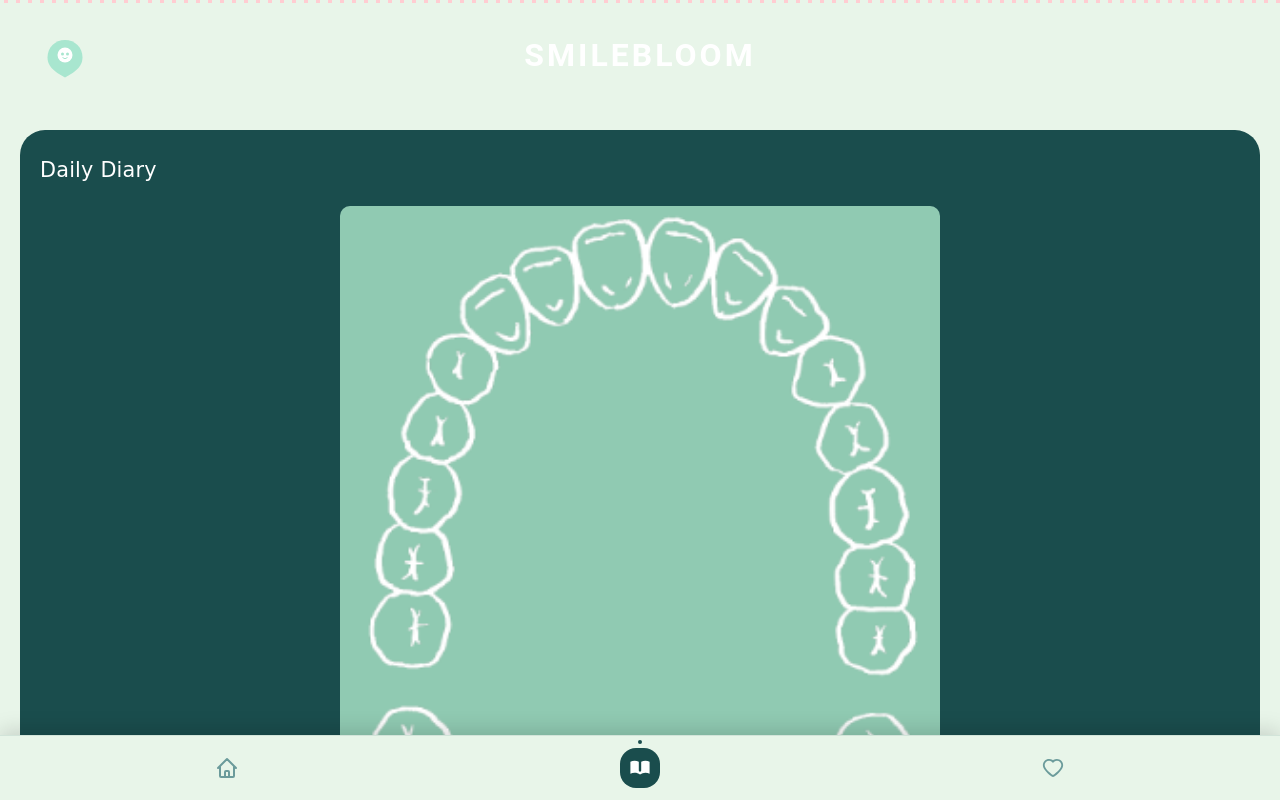
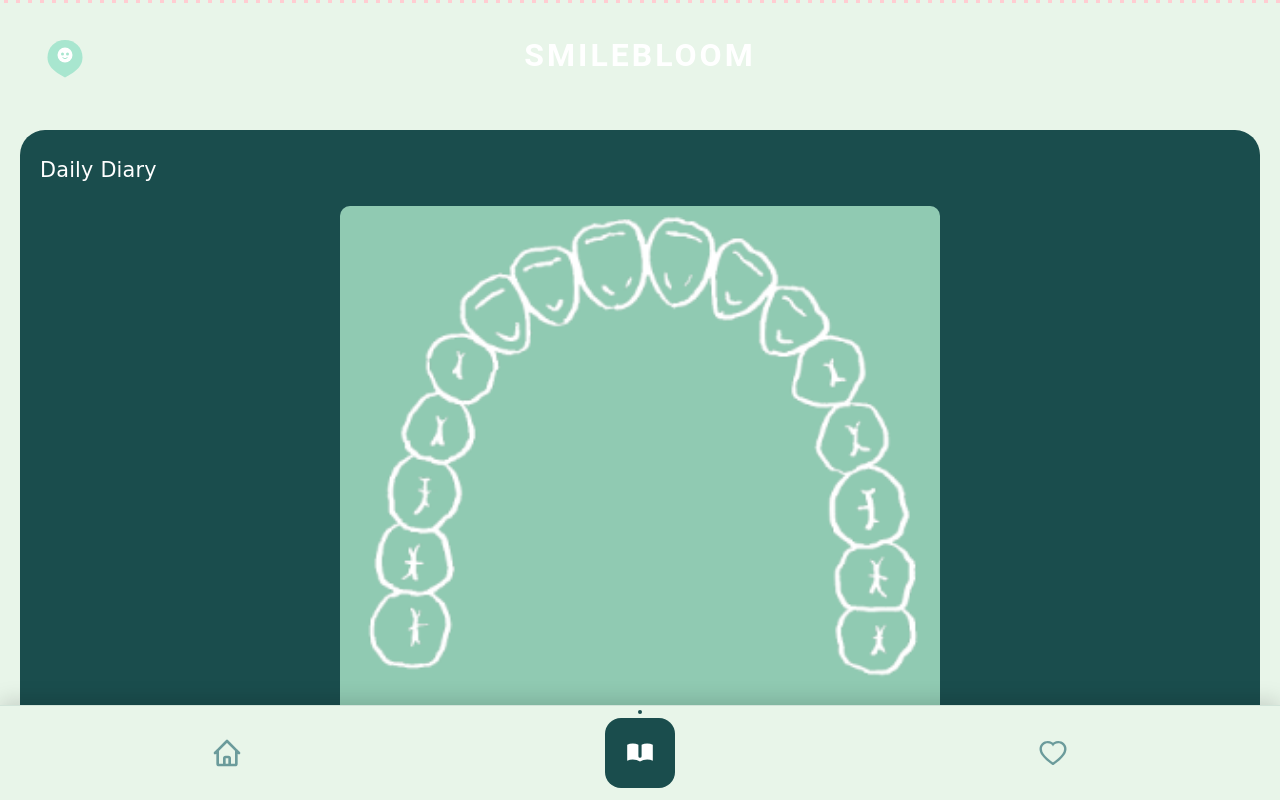
Before and after one commit to jayrboy/smilebloom-app, a React (Vite) app: page /daily in a window 1280 px wide. Built offline with nearby package versions, Linux system fonts and the light colour scheme.

Commit message:
Fix layout

```diff
--- a/src/components/Dashboard.jsx
+++ /dev/null
@@ -1,112 +0,0 @@
-import { useState, useEffect } from 'react'
-import { Box, Typography } from '@mui/material'
-import { styled } from '@mui/material/styles'
-import { DashboardHeader } from './HeaderSection'
-import MobileAppBar from '../layout/MobileAppBar'
-import { getCurrentUser } from '../utils/localStorage'
-
-const DashboardContainer = styled(Box)({
-  position: 'relative',
-  width: '100%',
-  minHeight: '100vh',
-  backgroundColor: '#E8F5E9',
-  fontFamily: 'system-ui, -apple-system, sans-serif',
-  padding: 0,
-  margin: 0,
-  overflowX: 'hidden',
-  overflowY: 'auto',
-})
-
-const DottedBorder = styled(Box)({
-  position: 'absolute',
-  left: 0,
-  right: 0,
-  height: '3px',
-  backgroundImage: 'radial-gradient(circle, #FFCDD2 2px, transparent 2px)',
-  backgroundSize: '12px 3px',
-  backgroundRepeat: 'repeat-x',
-  zIndex: 10,
-})
-
-const ContentBlock = styled(Box)({
-  backgroundColor: '#1a4d4d',
-  borderRadius: '25px',
-  padding: '25px 20px',
-  margin: '20px',
-  marginBottom: '100px',
-  minHeight: '300px',
-  '@media (max-width: 768px)': {
-    margin: '15px',
-    marginBottom: '90px',
-    minHeight: '250px',
-  },
-  '@media (max-width: 480px)': {
-    margin: '10px',
-    marginBottom: '90px',
-    padding: '20px 15px',
-  },
-})
-
-const calculateAge = (birthday) => {
-  if (!birthday) return { years: 0, months: 0, days: 0 }
-
-  const birthDate = new Date(birthday)
-  const today = new Date()
-  let years = today.getFullYear() - birthDate.getFullYear()
-  let months = today.getMonth() - birthDate.getMonth()
-  let days = today.getDate() - birthDate.getDate()
-
-  if (days < 0) {
-    months--
-    const lastMonth = new Date(today.getFullYear(), today.getMonth(), 0)
-    days += lastMonth.getDate()
-  }
-
-  if (months < 0) {
-    years--
-    months += 12
-  }
-
-  return { years, months, days }
-}
-
-const Dashboard = () => {
-  const [user, setUser] = useState()
-  const [age, setAge] = useState()
-
-  useEffect(() => {
-    const currentUser = getCurrentUser()
-    if (currentUser) {
-      setUser(currentUser)
-    }
-    const calculatedAge = calculateAge(currentUser.birthday)
-    setAge(calculatedAge)
-  }, [])
-
-  return (
-    <DashboardContainer>
-      <DottedBorder sx={{ top: 0 }} />
-      <DottedBorder sx={{ bottom: 0 }} />
-
-      <DashboardHeader age={age} userName={user?.name} />
-
-      <ContentBlock>
-        <Typography
-          sx={{
-            fontSize: { xs: '1.1rem', md: '1.3rem' },
-            color: 'white',
-            margin: '0 0 20px 0',
-            fontFamily: "'Comic Sans MS', 'Chalkboard SE', 'Comic Neue', cursive",
-            fontWeight: 400,
-          }}
-        >
-          Smile fact
-        </Typography>
-      </ContentBlock>
-
-      <MobileAppBar />
-    </DashboardContainer>
-  )
-}
-
-export default Dashboard
--- /dev/null
+++ b/src/layout/DashboardLayout.jsx
@@ -0,0 +1,77 @@
+import { Box, Typography } from '@mui/material'
+import { styled } from '@mui/material/styles'
+import MobileAppBar from './MobileAppBar'
+import { colors, fonts } from '../theme/tokens'
+
+const DashboardContainer = styled(Box)({
+  position: 'relative',
+  width: '100%',
+  minHeight: '100vh',
+  backgroundColor: colors.mintBackground,
+  fontFamily: fonts.system,
+  padding: 0,
+  margin: 0,
+  overflowX: 'hidden',
+  overflowY: 'auto',
+})
+
+const DottedBorder = styled(Box)({
+  position: 'absolute',
+  left: 0,
+  right: 0,
+  height: '3px',
+  backgroundImage: `radial-gradient(circle, ${colors.pinkLight} 2px, transparent 2px)`,
+  backgroundSize: '12px 3px',
+  backgroundRepeat: 'repeat-x',
+  zIndex: 10,
+})
+
+export const DashboardContentBlock = styled(Box)({
+  backgroundColor: colors.tealDark,
+  borderRadius: '25px',
+  padding: '25px 20px',
+  margin: '20px',
+  marginBottom: '100px', // space for bottom app bar
+  minHeight: '300px',
+  '@media (max-width: 768px)': {
+    margin: '15px',
+    marginBottom: '90px',
+    minHeight: '250px',
+  },
+  '@media (max-width: 480px)': {
+    margin: '10px',
+    marginBottom: '90px',
+    padding: '20px 15px',
+  },
+})
+
+export const DashboardSectionTitle = ({ children }) => (
+  <Typography
+    sx={{
+      fontSize: { xs: '1.1rem', md: '1.3rem' },
+      color: 'white',
+      margin: '0 0 20px 0',
+      fontFamily: fonts.comic,
+      fontWeight: 400,
+    }}
+  >
+    {children}
+  </Typography>
+)
+
+const DashboardLayout = ({ header = null, children }) => {
+  return (
+    <DashboardContainer>
+      <DottedBorder sx={{ top: 0 }} />
+      <DottedBorder sx={{ bottom: 0 }} />
+
+      {header}
+
+      {children}
+
+      <MobileAppBar />
+    </DashboardContainer>
+  )
+}
+
+export default DashboardLayout
--- a/src/layout/MobileAppBar.jsx
+++ b/src/layout/MobileAppBar.jsx
@@ -19,12 +19,14 @@ const NavBar = styled(Box)({
   borderTop: '1px solid rgba(26, 77, 77, 0.1)',
 })
 
-const NavButton = styled(IconButton)(({ isActive }) => ({
+const NavButton = styled(IconButton, {
+  shouldForwardProp: (prop) => prop !== 'isActive',
+})(({ isActive, theme }) => ({
   display: 'flex',
   alignItems: 'center',
   justifyContent: 'center',
-  width: { xs: '64px', md: '70px' },
-  height: { xs: '64px', md: '70px' },
+  width: '64px',
+  height: '64px',
   borderRadius: '16px',
   backgroundColor: isActive ? '#1a4d4d' : 'transparent',
   border: 'none',
@@ -39,9 +41,17 @@ const NavButton = styled(IconButton)(({ isActive }) => ({
     transform: 'translateY(0) scale(0.95)',
   },
   '& svg': {
-    width: { xs: '28px', md: '32px' },
-    height: { xs: '28px', md: '32px' },
+    width: '28px',
+    height: '28px',
     transition: 'all 0.3s ease',
+  },
+  [theme.breakpoints.up('md')]: {
+    width: '70px',
+    height: '70px',
+    '& svg': {
+      width: '32px',
+      height: '32px',
+    },
   },
   ...(isActive && {
     '&::before': {
--- a/src/components/Daily.jsx
+++ b/src/pages/Daily.jsx
@@ -1,51 +1,12 @@
-import { useState, useEffect } from 'react'
+import { useState } from 'react'
 import { Box, Typography, TextField, Button, Paper } from '@mui/material'
 import { styled } from '@mui/material/styles'
-import { HeaderSection } from './HeaderSection'
-import MobileAppBar from '../layout/MobileAppBar'
-import { getCurrentUser } from '../utils/localStorage'
+import { HeaderSection } from '../components/HeaderSection'
+import DashboardLayout, {
+  DashboardContentBlock,
+  DashboardSectionTitle,
+} from '../layout/DashboardLayout'
 import tooths from '../assets/tooths.png'
-
-const DashboardContainer = styled(Box)({
-  position: 'relative',
-  width: '100%',
-  minHeight: '100vh',
-  backgroundColor: '#E8F5E9',
-  fontFamily: 'system-ui, -apple-system, sans-serif',
-  padding: 0,
-  margin: 0,
-  overflowX: 'hidden',
-  overflowY: 'auto',
-})
-
-const DottedBorder = styled(Box)({
-  position: 'absolute',
-  left: 0,
-  right: 0,
-  height: '3px',
-  backgroundImage: 'radial-gradient(circle, #FFCDD2 2px, transparent 2px)',
-  backgroundSize: '12px 3px',
-  backgroundRepeat: 'repeat-x',
-  zIndex: 10,
-})
-
-const ContentBlock = styled(Box)({
-  backgroundColor: '#1a4d4d',
-  borderRadius: '25px',
-  padding: '25px 20px',
-  margin: '20px',
-  minHeight: '300px',
-  '@media (max-width: 768px)': {
-    margin: '15px',
-    marginBottom: '90px',
-    minHeight: '250px',
-  },
-  '@media (max-width: 480px)': {
-    margin: '10px',
-    marginBottom: '90px',
-    padding: '20px 15px',
-  },
-})
 
 // Tooth positions (percentage-based for responsiveness)
 // Format: { id, name, top, left, width, height }
@@ -226,30 +187,22 @@ const SaveButton = styled(Button)({
 })
 
 const Daily = () => {
-  const [user, setUser] = useState(null)
   const [selectedTooth, setSelectedTooth] = useState(null)
-  const [toothData, setToothData] = useState({})
+  const [toothData, setToothData] = useState(() => {
+    const savedData = localStorage.getItem('toothData')
+    if (!savedData) return {}
+    try {
+      return JSON.parse(savedData)
+    } catch (e) {
+      console.error('Error loading tooth data:', e)
+      return {}
+    }
+  })
   const [formData, setFormData] = useState({
     toothNumber: '',
     eruptionDate: '',
     notes: '',
   })
-
-  useEffect(() => {
-    const currentUser = getCurrentUser()
-    if (currentUser) {
-      setUser(currentUser)
-    }
-    // Load saved tooth data from localStorage
-    const savedData = localStorage.getItem('toothData')
-    if (savedData) {
-      try {
-        setToothData(JSON.parse(savedData))
-      } catch (e) {
-        console.error('Error loading tooth data:', e)
-      }
-    }
-  }, [])
 
   const handleToothClick = (tooth, event) => {
     const rect = event.currentTarget.getBoundingClientRect()
@@ -291,31 +244,16 @@ const Daily = () => {
   }
 
   const handleInputChange = (field, value) => {
-    setFormData(prev => ({
+    setFormData((prev) => ({
       ...prev,
       [field]: value,
     }))
   }
 
   return (
-    <DashboardContainer>
-      <DottedBorder sx={{ top: 0 }} />
-      <DottedBorder sx={{ bottom: 0 }} />
-
-      <HeaderSection />
-
-      <ContentBlock>
-        <Typography
-          sx={{
-            fontSize: { xs: '1.1rem', md: '1.3rem' },
-            color: 'white',
-            margin: '0 0 20px 0',
-            fontFamily: "'Comic Sans MS', 'Chalkboard SE', 'Comic Neue', cursive",
-            fontWeight: 400,
-          }}
-        >
-          Daily Diary
-        </Typography>
+    <DashboardLayout header={<HeaderSection />}>
+      <DashboardContentBlock sx={{ marginBottom: '100px' }}>
+        <DashboardSectionTitle>Daily Diary</DashboardSectionTitle>
 
         <Box
           sx={{
@@ -353,10 +291,7 @@ const Daily = () => {
             {TOOTH_POSITIONS.map((tooth) => {
               // ตรวจสอบว่าฟันซี่นี้มีข้อมูลใน localStorage หรือไม่
               const toothInfo = toothData[tooth.id]
-              const hasData = toothInfo && (
-                toothInfo.eruptionDate ||
-                toothInfo.notes
-              )
+              const hasData = toothInfo && (toothInfo.eruptionDate || toothInfo.notes)
 
               return (
                 <ClickableTooth
@@ -459,10 +394,8 @@ const Daily = () => {
             )}
           </Box>
         </Box>
-      </ContentBlock>
-
-      <MobileAppBar />
-    </DashboardContainer>
+      </DashboardContentBlock>
+    </DashboardLayout>
   )
 }
 
--- a/src/components/Favorites.jsx
+++ b/src/pages/Favorites.jsx
@@ -1,54 +1,15 @@
-import { useState, useEffect } from 'react'
+import { useMemo, useState, useEffect } from 'react'
 import { Box, Typography, IconButton } from '@mui/material'
 import { styled } from '@mui/material/styles'
-import { DashboardHeader } from './HeaderSection'
-import MobileAppBar from '../layout/MobileAppBar'
+import { DashboardHeader } from '../components/HeaderSection'
+import DashboardLayout, {
+  DashboardContentBlock,
+  DashboardSectionTitle,
+} from '../layout/DashboardLayout'
 import { getCurrentUser } from '../utils/localStorage'
 import { AiFillHeart, AiOutlineHeart } from 'react-icons/ai'
 import { HiLocationMarker } from 'react-icons/hi'
 import { GiTooth } from 'react-icons/gi'
-
-const DashboardContainer = styled(Box)({
-  position: 'relative',
-  width: '100%',
-  minHeight: '100vh',
-  backgroundColor: '#E8F5E9',
-  fontFamily: 'system-ui, -apple-system, sans-serif',
-  padding: 0,
-  margin: 0,
-  overflowX: 'hidden',
-  overflowY: 'auto',
-})
-
-const DottedBorder = styled(Box)({
-  position: 'absolute',
-  left: 0,
-  right: 0,
-  height: '3px',
-  backgroundImage: 'radial-gradient(circle, #FFCDD2 2px, transparent 2px)',
-  backgroundSize: '12px 3px',
-  backgroundRepeat: 'repeat-x',
-  zIndex: 10,
-})
-
-const ContentBlock = styled(Box)({
-  backgroundColor: '#1a4d4d',
-  borderRadius: '25px',
-  padding: '25px 20px',
-  margin: '20px',
-  marginBottom: '100px',
-  minHeight: '300px',
-  '@media (max-width: 768px)': {
-    margin: '15px',
-    marginBottom: '90px',
-    minHeight: '250px',
-  },
-  '@media (max-width: 480px)': {
-    margin: '10px',
-    marginBottom: '45px',
-    padding: '20px 15px',
-  },
-})
 
 const FavoritesList = styled(Box)({
   display: 'flex',
@@ -175,17 +136,12 @@ const AppointmentDays = styled(Typography)({
 })
 
 const Favorites = () => {
-  const [user, setUser] = useState(null)
+  const user = useMemo(() => getCurrentUser(), [])
   const [favorites, setFavorites] = useState([])
   const [nextAppointment, setNextAppointment] = useState(null)
 
   useEffect(() => {
     const loadData = () => {
-      const currentUser = getCurrentUser()
-      if (currentUser) {
-        setUser(currentUser)
-      }
-
       // Load favorites from localStorage
       const savedFavorites = localStorage.getItem('favorites')
       if (savedFavorites) {
@@ -255,13 +211,13 @@ const Favorites = () => {
           today.setHours(0, 0, 0, 0)
 
           const futureAppointments = appointments
-            .map(apt => ({
+            .map((apt) => ({
               ...apt,
               dateObj: new Date(apt.date),
             }))
-            .filter(apt => apt.dateObj >= today)
+            .filter((apt) => apt.dateObj >= today)
             .sort((a, b) => a.dateObj - b.dateObj)
-            .map(apt => {
+            .map((apt) => {
               const daysDiff = Math.ceil((apt.dateObj - today) / (1000 * 60 * 60 * 24))
               return {
                 ...apt,
@@ -287,7 +243,7 @@ const Favorites = () => {
     loadData()
   }, [])
 
-  const handleRemoveFavorite = (id) => {
+  const _handleRemoveFavorite = (id) => {
     const updatedFavorites = favorites.filter((fav) => fav.id !== id)
     setFavorites(updatedFavorites)
     localStorage.setItem('favorites', JSON.stringify(updatedFavorites))
@@ -305,40 +261,19 @@ const Favorites = () => {
   }
 
   return (
-    <DashboardContainer>
-      <DottedBorder sx={{ top: 0 }} />
-      <DottedBorder sx={{ bottom: 0 }} />
-
-      <DashboardHeader userName={user?.name} />
-
-      <ContentBlock>
-        <Typography
-          sx={{
-            fontSize: { xs: '1.1rem', md: '1.3rem' },
-            color: 'white',
-            margin: '0 0 20px 0',
-            fontFamily: "'Comic Sans MS', 'Chalkboard SE', 'Comic Neue', cursive",
-            fontWeight: 400,
-          }}
-        >
-          Favorites
-        </Typography>
+    <DashboardLayout header={<DashboardHeader userName={user?.name} />}>
+      <DashboardContentBlock sx={{ marginBottom: { xs: '90px', sm: '100px', md: '100px' } }}>
+        <DashboardSectionTitle>Favorites</DashboardSectionTitle>
 
         {favorites.length > 0 ? (
           <FavoritesList>
             {favorites.map((favorite) => (
               <FavoriteCard key={favorite.id}>
-                <IconContainer>
-                  {getIcon(favorite.type)}
-                </IconContainer>
+                <IconContainer>{getIcon(favorite.type)}</IconContainer>
                 <CardContent>
                   <CardTitle>{favorite.name}</CardTitle>
-                  {favorite.address && (
-                    <CardSubtitle>{favorite.address}</CardSubtitle>
-                  )}
-                  {favorite.clinic && (
-                    <CardSubtitle>{favorite.clinic}</CardSubtitle>
-                  )}
+                  {favorite.address && <CardSubtitle>{favorite.address}</CardSubtitle>}
+                  {favorite.clinic && <CardSubtitle>{favorite.clinic}</CardSubtitle>}
                 </CardContent>
                 {/* <IconButton
                   onClick={() => handleRemoveFavorite(favorite.id)}
@@ -365,28 +300,20 @@ const Favorites = () => {
             </EmptyStateText>
           </EmptyState>
         )}
-      </ContentBlock>
+      </DashboardContentBlock>
 
       {/* รายการนัดครั้งถัดไปจากข้อมูลฟัน ที่อยู่ใน localStorage: toothData */}
       {nextAppointment && (
-        <ContentBlock>
+        <DashboardContentBlock>
           <AppointmentCard>
             <AppointmentTitle>Dentist day</AppointmentTitle>
             <AppointmentSubtitle>นัดครั้งต่อไป :</AppointmentSubtitle>
             {nextAppointment.daysLeft > 0 ? (
-              <AppointmentSubtitle>
-                ใกล้เวลานัดแล้ว! อีก {nextAppointment.daysLeft} วัน
-              </AppointmentSubtitle>
+              <AppointmentSubtitle>ใกล้เวลานัดแล้ว! อีก {nextAppointment.daysLeft} วัน</AppointmentSubtitle>
             ) : (
-              <AppointmentSubtitle>
-                วันนี้เป็นวันนัด!
-              </AppointmentSubtitle>
+              <AppointmentSubtitle>วันนี้เป็นวันนัด!</AppointmentSubtitle>
             )}
-            {nextAppointment.toothName && (
-              <AppointmentDays>
-                ฟันซี่: {nextAppointment.toothName}
-              </AppointmentDays>
-            )}
+            {nextAppointment.toothName && <AppointmentDays>ฟันซี่: {nextAppointment.toothName}</AppointmentDays>}
             <AppointmentSubtitle sx={{ marginTop: '10px', opacity: 0.9 }}>
               {new Date(nextAppointment.date).toLocaleDateString('th-TH', {
                 year: 'numeric',
@@ -400,11 +327,9 @@ const Favorites = () => {
               </AppointmentSubtitle>
             )}
           </AppointmentCard>
-        </ContentBlock>
+        </DashboardContentBlock>
       )}
-
-      <MobileAppBar />
-    </DashboardContainer>
+    </DashboardLayout>
   )
 }
 
--- a/src/components/Home.jsx
+++ b/src/pages/Home.jsx
@@ -2,8 +2,8 @@ import { Link } from 'react-router-dom'
 import { Box, Typography, Button } from '@mui/material'
 import { styled } from '@mui/material/styles'
 import DecorativeElements from '../layout/DecorativeElements'
-import ContactInfo from './ContactInfo'
-import { HomeIcon } from './Icons'
+import ContactInfo from '../components/ContactInfo'
+import { HomeIcon } from '../components/Icons'
 
 const HomeContainer = styled(Box)({
   position: 'fixed',
--- /dev/null
+++ b/src/theme/tokens.js
@@ -0,0 +1,15 @@
+export const colors = {
+  tealDark: '#1a4d4d',
+  mintBackground: '#E8F5E9',
+  mintAccent: '#a8e6cf',
+  beige: '#f5f5dc',
+  pinkLight: '#FFCDD2',
+  paper: '#f5f5f5',
+  navInactive: '#6B9B9B',
+  danger: '#ff6b6b',
+}
+
+export const fonts = {
+  system: 'system-ui, -apple-system, sans-serif',
+  comic: "'Comic Sans MS', 'Chalkboard SE', 'Comic Neue', cursive",
+}
```
Also changed, not shown: src/App.jsx (+5 -5 lines), src/pages/Dashboard.jsx (added, +45 -0 lines), src/pages/Form.jsx (renamed from src/components/Form.jsx, +6 -6 lines).
